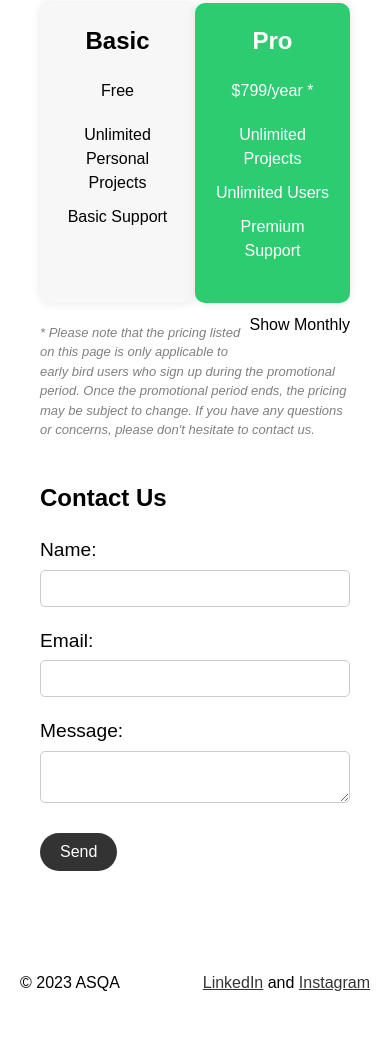
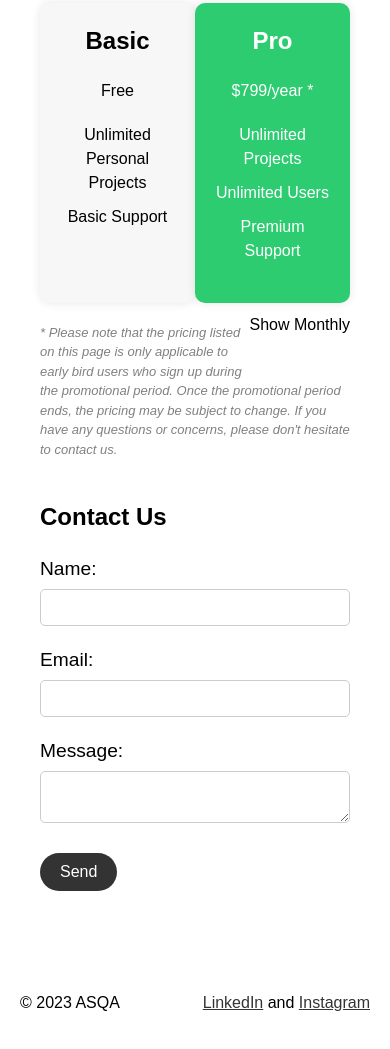
Before and after one commit to asqatasko/home, a plain HTML site: page index.html in a window 390 px wide. Shown: the part 1258-2307 px from the top of the page. Drawn offline with Linux system fonts and the light colour scheme.

Commit message:
added bottom padding to monthly/year text

```diff
--- a/index.html
+++ b/index.html
@@ -89,7 +89,7 @@
       </ul>
     </div>
   </div>
-  <p id="toggle" style="padding-top: 10px;">Show Monthly</p>
+  <p id="toggle" style="padding-top: 10px; padding-bottom: 20px;">Show Monthly</p>
 <script>
   var priceElement = document.getElementById("price");
   var toggleElement = document.getElementById("toggle");
```
